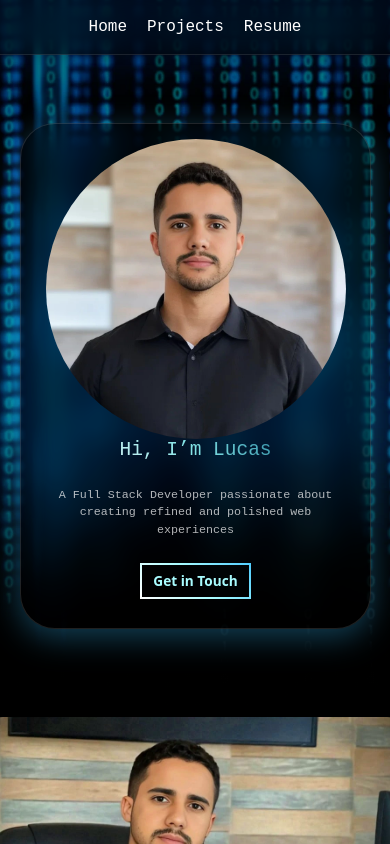
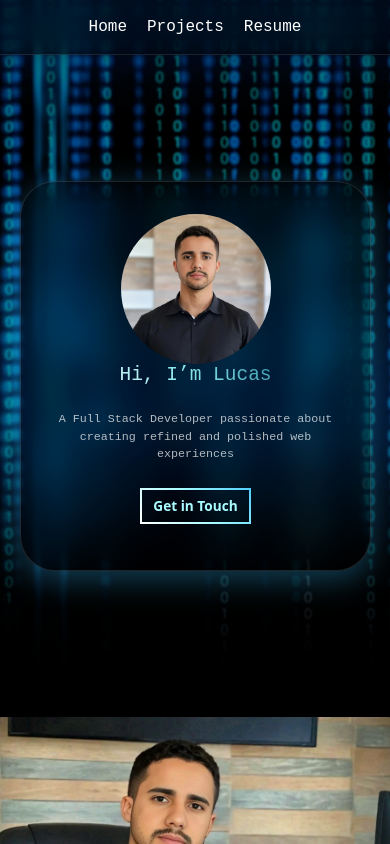
Before and after one commit to LucasRgo/portfolio, a React (Vite) app: page / in a window 390 px wide. Shown: the top 844 px of the page. Built offline with nearby package versions, Linux system fonts and the light colour scheme.

Commit message:
Mon, Dec 23, 2024, 6:17 AM -03:00

```diff
--- a/src/pages/home/home.css
+++ b/src/pages/home/home.css
@@ -122,8 +122,6 @@
 .avatar {
     flex-shrink: 0;
 }
-
-/* General styles for smaller screens */
 @media (max-width: 768px) {
     .home-container {
         flex-direction: column;
@@ -167,8 +165,11 @@
         width: 100%;         /* Makes the image fill the width of its container */
         object-position: center; /* Centers the image so the sides are cropped evenly */
     }
+
     .avatar {
-        max-height: 5%; /* Optional: to prevent the image from becoming too large */
-        max-width: auto;  /* Optional: to prevent the image from becoming too large */
+        width: 30%;
+        height: 30%;
+        max-height: 150px; /* Optional: to prevent the image from becoming too large */
+        max-width: 150px; /* Optional: to prevent the image from becoming too large */
     }
 }
```
